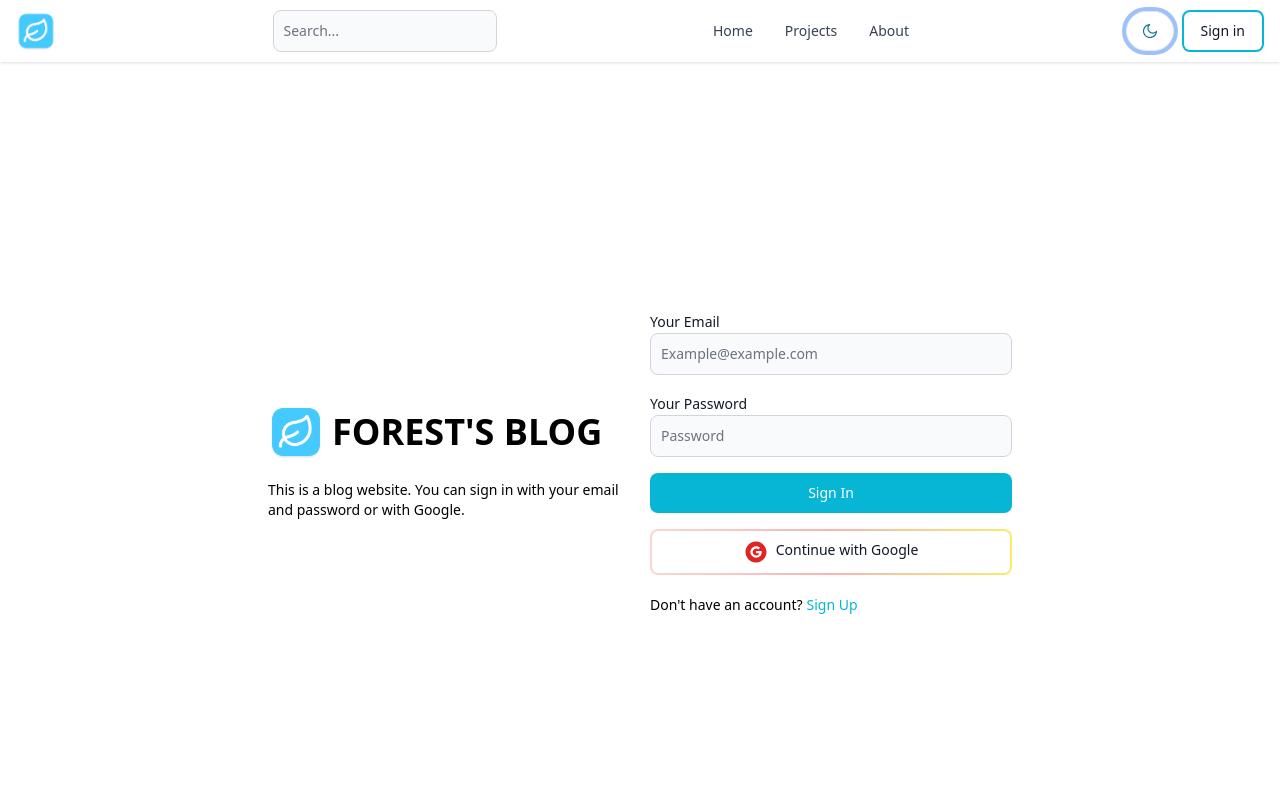
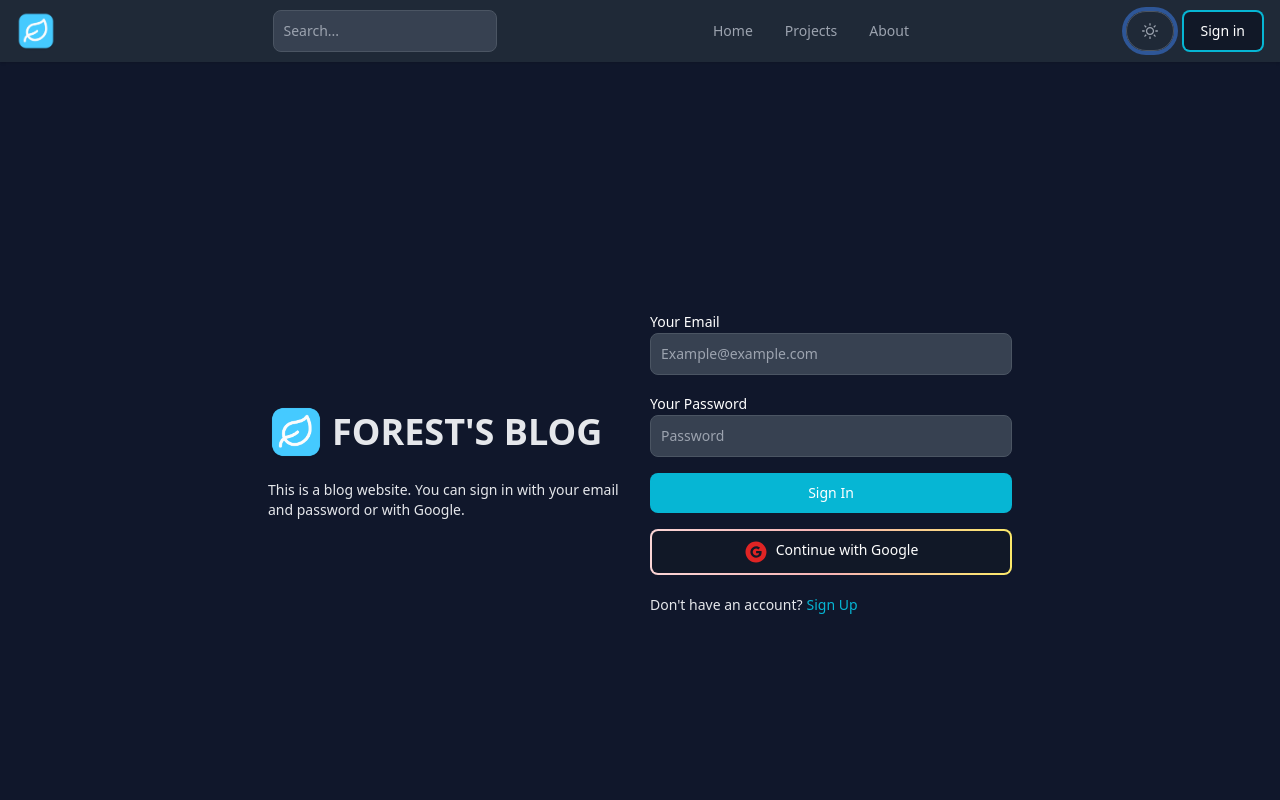
Before and after one commit to bipinkatuwal567/mern-blog-webapp, a React (Vite) app in the folder client/: page /sign-in in a window 1280 px wide. Both pictures are taken after a click on the button 1149 px from the left and 31 px from the top of the page. Shown: the top 800 px of the page. Built offline with nearby package versions, Linux system fonts and the light colour scheme.

Commit message:
add complete dark mode functionality

```diff
--- a/client/src/components/Header.jsx
+++ b/client/src/components/Header.jsx
@@ -2,10 +2,15 @@ import { Avatar, Button, Dropdown, Navbar, TextInput } from "flowbite-react";
 import React from "react";
 import { Link, useLocation } from "react-router-dom";
 import Logo from "../assets/forest.png";
-import { AiOutlineMoon, AiOutlineSearch } from "react-icons/ai";
-import { useSelector } from "react-redux";
+import { AiOutlineMoon, AiOutlineSearch, AiOutlineSun } from "react-icons/ai";
+import { useDispatch, useSelector } from "react-redux";
+import { toggleTheme } from "../redux/theme/themeSlice";
 
 const Header = () => {
+  const { theme } = useSelector((state) => state.theme);
+  console.log(theme);
+
+  const dispatch = useDispatch();
   const { currentUser } = useSelector((state) => state.user);
 
   const path = useLocation().pathname;
@@ -35,8 +40,13 @@ const Header = () => {
           className="h-10 w-12 flex justify-center items-center"
           pill
           color={"gray"}
+          onClick={() => dispatch(toggleTheme())}
         >
-          <AiOutlineMoon className="text-lg" />
+          {theme === "light" ? (
+            <AiOutlineMoon className="text-lg" />
+          ) : (
+            <AiOutlineSun className="text-lg" />
+          )}
         </Button>
         {currentUser ? (
           <Dropdown
--- /dev/null
+++ b/client/src/components/ThemeProvider.jsx
@@ -0,0 +1,15 @@
+import React from "react";
+import { useSelector } from "react-redux";
+
+const ThemeProvider = ({ children }) => {
+  const { theme } = useSelector((state) => state.theme);
+  return (
+    <div className={theme}>
+      <div className="bg-white text-gray-700 dark:bg-[rgb(16,23,43)] dark:text-gray-200 min-h-screen">
+        {children}
+      </div>
+    </div>
+  );
+};
+
+export default ThemeProvider;
--- a/client/src/main.jsx
+++ b/client/src/main.jsx
@@ -5,11 +5,14 @@ import "./index.css";
 import { Provider } from "react-redux";
 import { persistor, store } from "./redux/store.js";
 import { PersistGate } from "redux-persist/integration/react";
+import ThemeProvider from "./components/ThemeProvider.jsx";
 
 ReactDOM.createRoot(document.getElementById("root")).render(
   <PersistGate persistor={persistor}>
     <Provider store={store}>
-      <App />
+      <ThemeProvider>
+        <App />
+      </ThemeProvider>
     </Provider>
   </PersistGate>
 );
--- a/client/src/redux/store.js
+++ b/client/src/redux/store.js
@@ -1,10 +1,12 @@
 import { configureStore, combineReducers } from "@reduxjs/toolkit";
 import userReducer from "./user/userSlice";
+import themeReducer from "./theme/themeSlice";
 import { persistStore, persistReducer } from "redux-persist";
 import storage from "redux-persist/lib/storage";
 
 const rootReducer = combineReducers({
   user: userReducer,
+  theme: themeReducer,
 });
 
 const persistConfig = {
--- /dev/null
+++ b/client/src/redux/theme/themeSlice.js
@@ -0,0 +1,18 @@
+import { createSlice } from "@reduxjs/toolkit";
+
+const initialState = {
+  theme: "light",
+};
+
+const themeSlice = createSlice({
+  name: "theme",
+  initialState,
+  reducers: {
+    toggleTheme: (state) => {
+      state.theme = state.theme === "light" ? "dark" : "light";
+    },
+  },
+});
+
+export const { toggleTheme } = themeSlice.actions;
+export default themeSlice.reducer;
```
